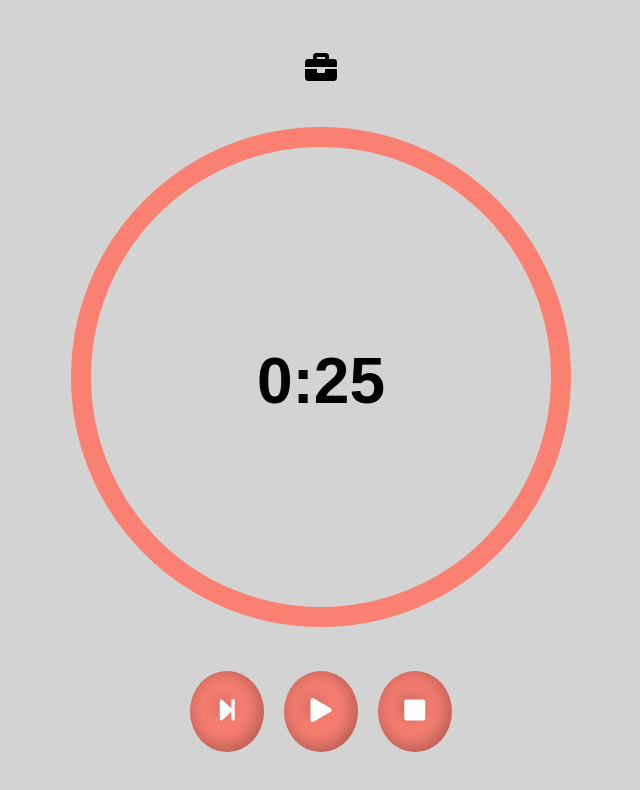
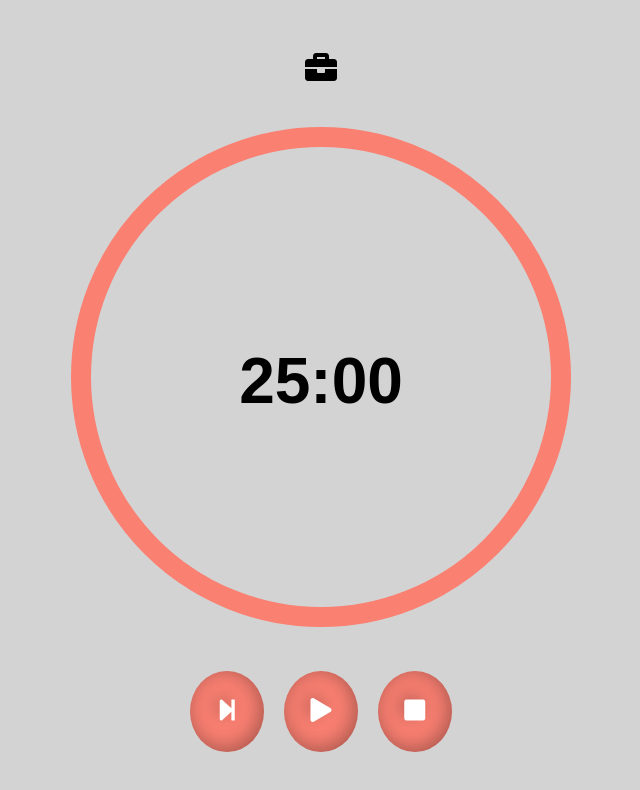
Before and after one commit to MatthieuNadeau96/Pomodoro-Timer, a React (Create React App) app: page / in a window 1280 px wide. Shown: the top 790 px of the page, without its empty margins (319-959 px from the left). Built offline with nearby package versions, Linux system fonts and the light colour scheme.

Commit message:
changed the work,break,bigbreaktimers in app.js to have the amount of seconds for 25,5,30 mins

```diff
--- a/src/App.js
+++ b/src/App.js
@@ -7,7 +7,7 @@ class App extends Component {
   render() {
     return (
       <div className="App">
-        <Timer workTimer={'25'} breakTimer={'5'} bigBreakTimer={'30'} />
+        <Timer workTimer={'1500'} breakTimer={'300'} bigBreakTimer={'1800'} />
       </div>
     );
   }
--- a/src/components/Timer.js
+++ b/src/components/Timer.js
@@ -9,7 +9,7 @@ class Timer extends Component {
     mode: 'WORK',
     progressBarCountdown: 100,
     time: {},
-    seconds: 26
+    seconds: this.props.workTimer
   }
 
   render() {
```
